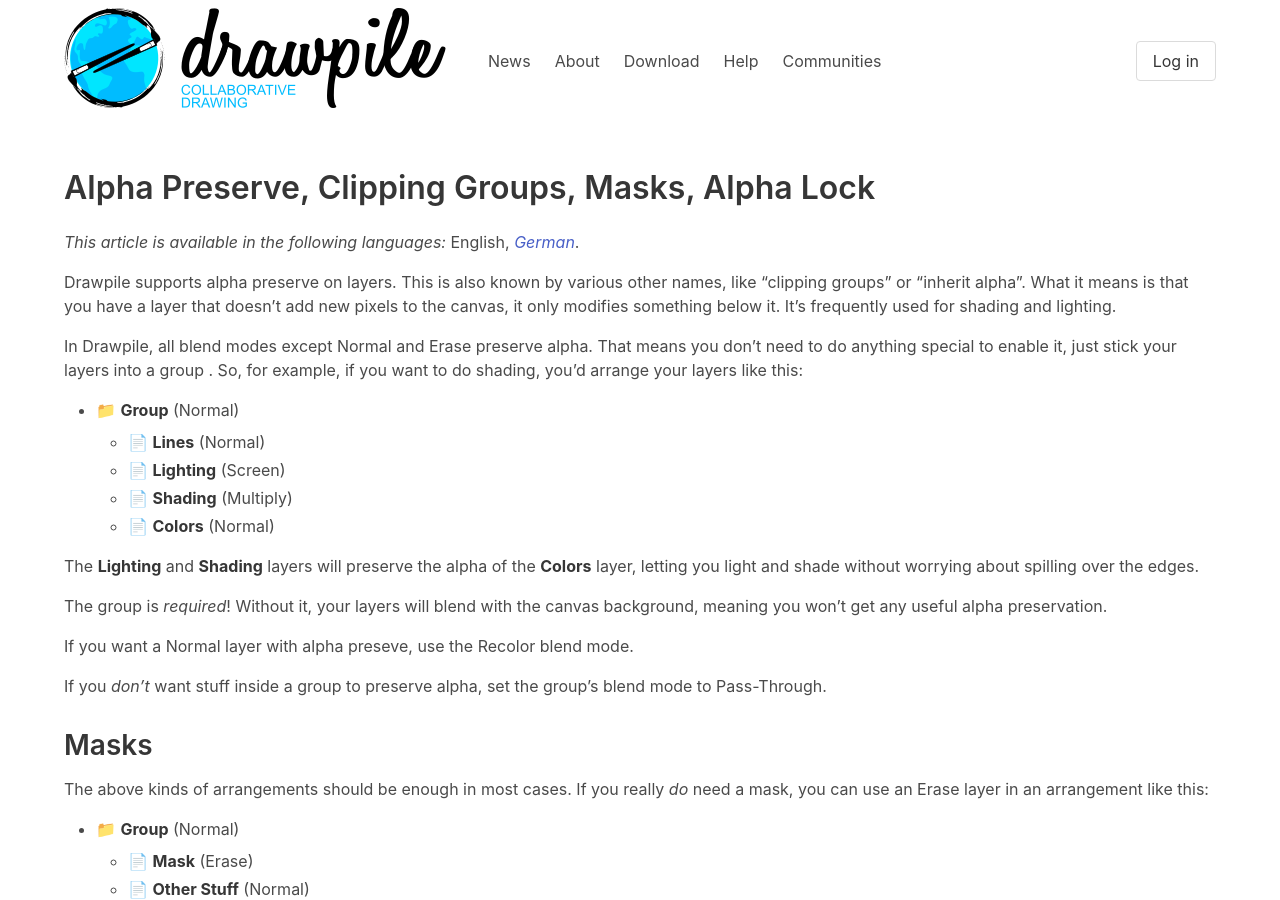
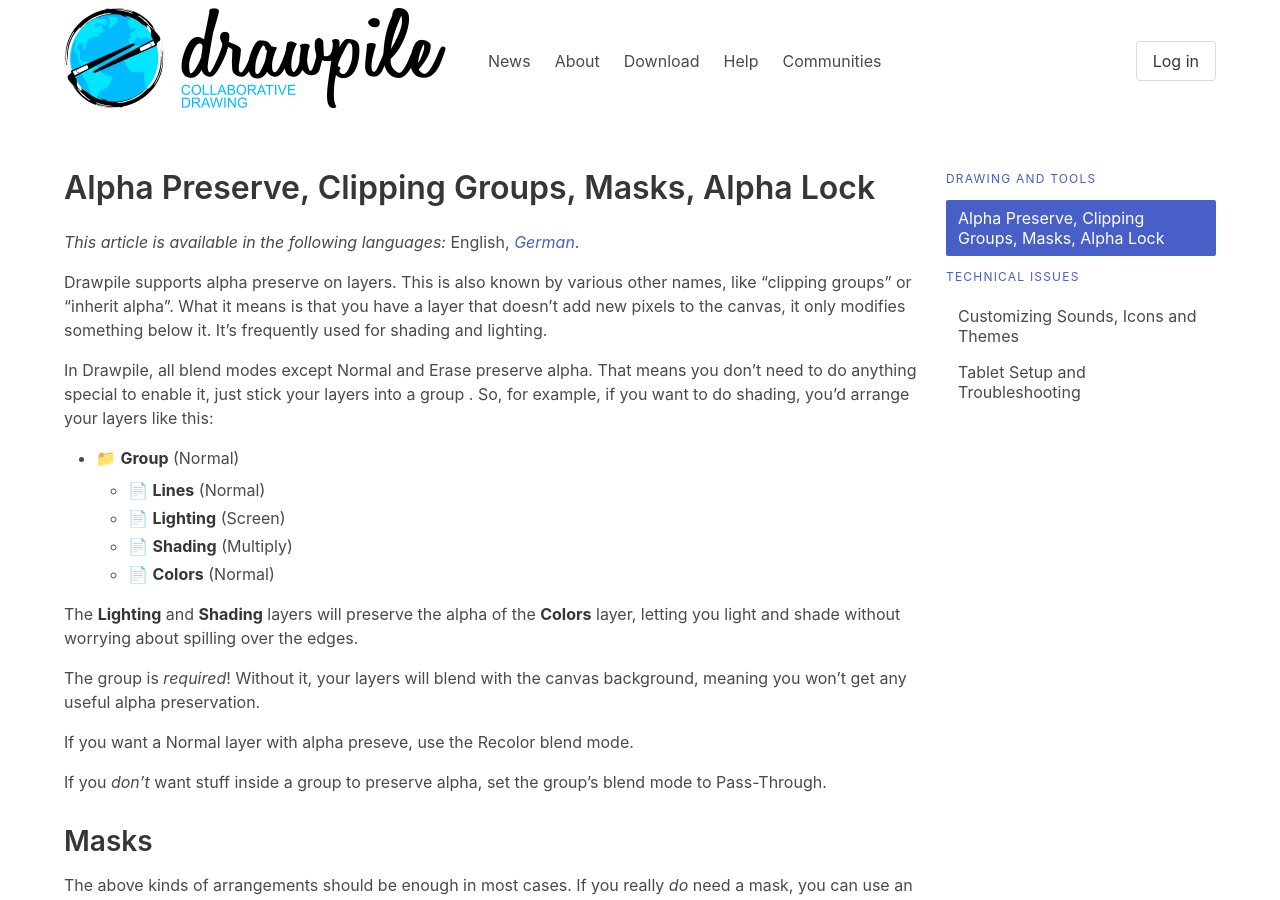
Before and after one commit to drawpile/drawpile.github.io, a Jekyll site: the page built from help/draw/clipping.markdown, in a window 1280 px wide and 900 px high. Built offline with Jekyll 4.4.1, drawn with Linux system fonts in a browser that asks for light colours.

Commit message:
Add help table of contents stuff
A generator for those in different flavors and index pages for the
different sub-pages.

```diff
--- /dev/null
+++ b/_includes/help/draw.html
@@ -0,0 +1,3 @@
+<ul>
+  <li><a href="/help/draw/clipping">Alpha Preserve, Clipping Groups, Masks, Alpha Lock</a></li>
+</ul>
--- /dev/null
+++ b/_includes/help/menu.html
@@ -0,0 +1,9 @@
+<p class="menu-label"><a href="/help/draw"{% if page.url == '/help/draw/' %} class="is-active"{% endif %}>Drawing and Tools</a></p>
+<ul class="menu-list">
+  <li><a href="/help/draw/clipping"{% if page.url == '/help/draw/clipping.html' %} class="is-active"{% endif %}>Alpha Preserve, Clipping Groups, Masks, Alpha Lock</a></li>
+</ul>
+<p class="menu-label"><a href="/help/tech"{% if page.url == '/help/tech/' %} class="is-active"{% endif %}>Technical Issues</a></p>
+<ul class="menu-list">
+  <li><a href="/help/tech/customassets"{% if page.url == '/help/tech/customassets.html' %} class="is-active"{% endif %}>Customizing Sounds, Icons and Themes</a></li>
+  <li><a href="/help/tech/tablet"{% if page.url == '/help/tech/tablet.html' %} class="is-active"{% endif %}>Tablet Setup and Troubleshooting</a></li>
+</ul>
--- /dev/null
+++ b/_includes/help/tech.html
@@ -0,0 +1,4 @@
+<ul>
+  <li><a href="/help/tech/customassets">Customizing Sounds, Icons and Themes</a></li>
+  <li><a href="/help/tech/tablet">Tablet Setup and Troubleshooting</a></li>
+</ul>
--- a/_layouts/drawpile_help.html
+++ b/_layouts/drawpile_help.html
@@ -1,9 +1,18 @@
 ---
 layout: drawpile
 ---
-<article>
-  <h1 class="title">{{ page.title }}</h1>
-  <div class="content">
-    {{ content }}
+<div class="columns">
+  <div class="column is-three-quarters">
+    <article>
+      <h1 class="title">{{ page.title }}</h1>
+      <div class="content">
+        {{ content }}
+      </div>
+    </article>
   </div>
-</article>
+  <div class="column is-one-quarter">
+    <aside class="menu">
+      {%- include help/menu.html -%}
+    </aside>
+  </div>
+</div>
```
Also changed, not shown: _includes/help/all.html (added, +11 -0 lines), _includes/help/landing.html (added, +11 -0 lines), help/draw/index.markdown (added, +11 -0 lines), help/index.markdown (added, +11 -0 lines), help/tech/index.markdown (added, +11 -0 lines), reindex.rb (added, +79 -0 lines).
